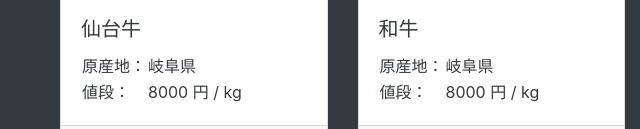
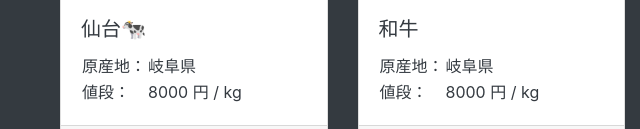
Before and after one commit to torimunenikuoishina/wagyu_price, a plain HTML site: page index.html in a window 1280 px wide. Shown: the part 671-800 px from the top of the page, 0-640 px from the left. Drawn offline with Linux system fonts and the light colour scheme.

```diff
--- a/index.html
+++ b/index.html
@@ -109,7 +109,7 @@
       <a href="#" class="card">
         <img class="card-img-top" src="img/ph_beaf.jpg">
         <div class="card-body">
-          <h5 class="card-title">仙台牛</h5>
+          <h5 class="card-title">仙台🐄</h5>
           <table>
             <tr>
               <td>原産地： </td>
```
